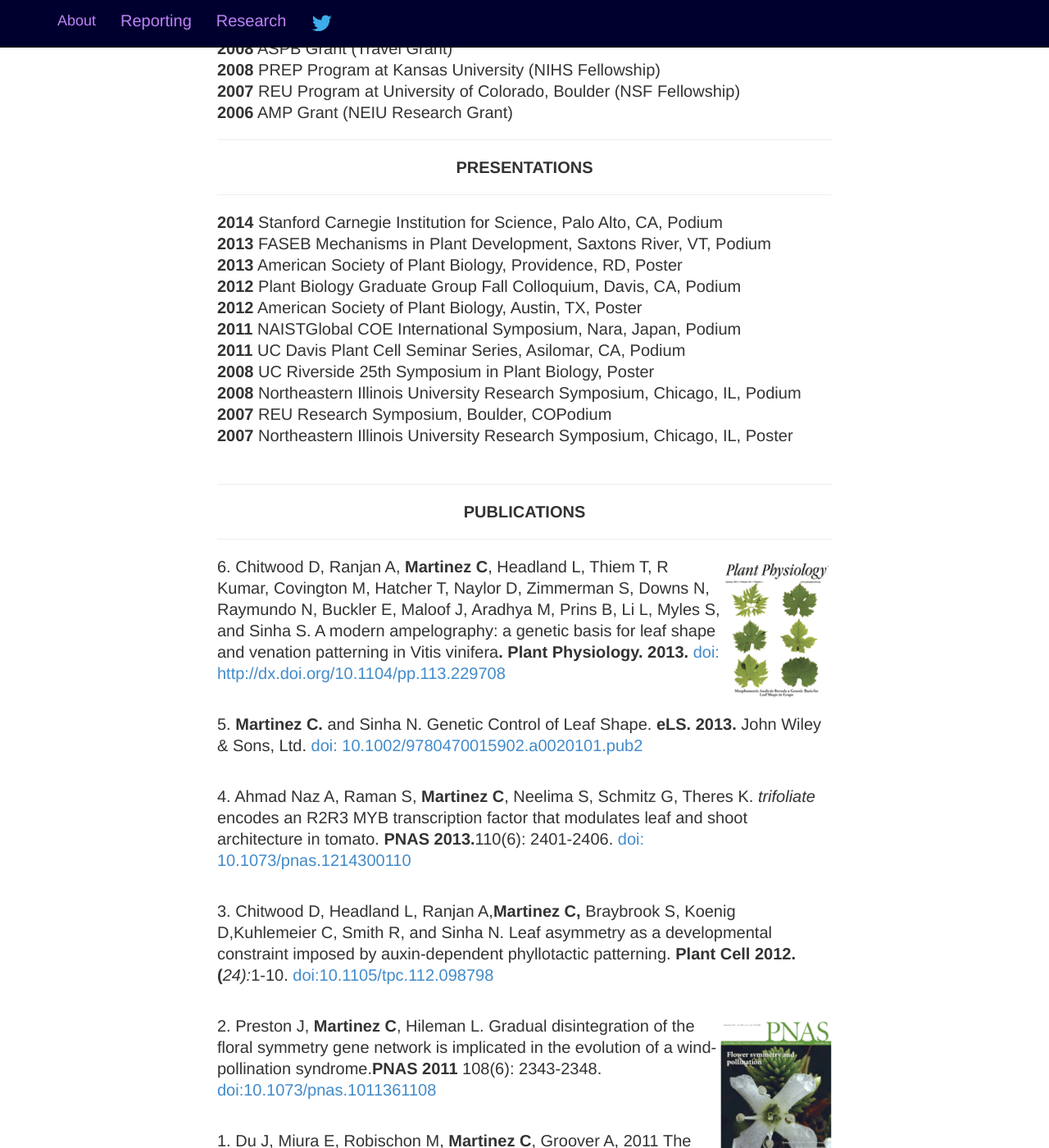
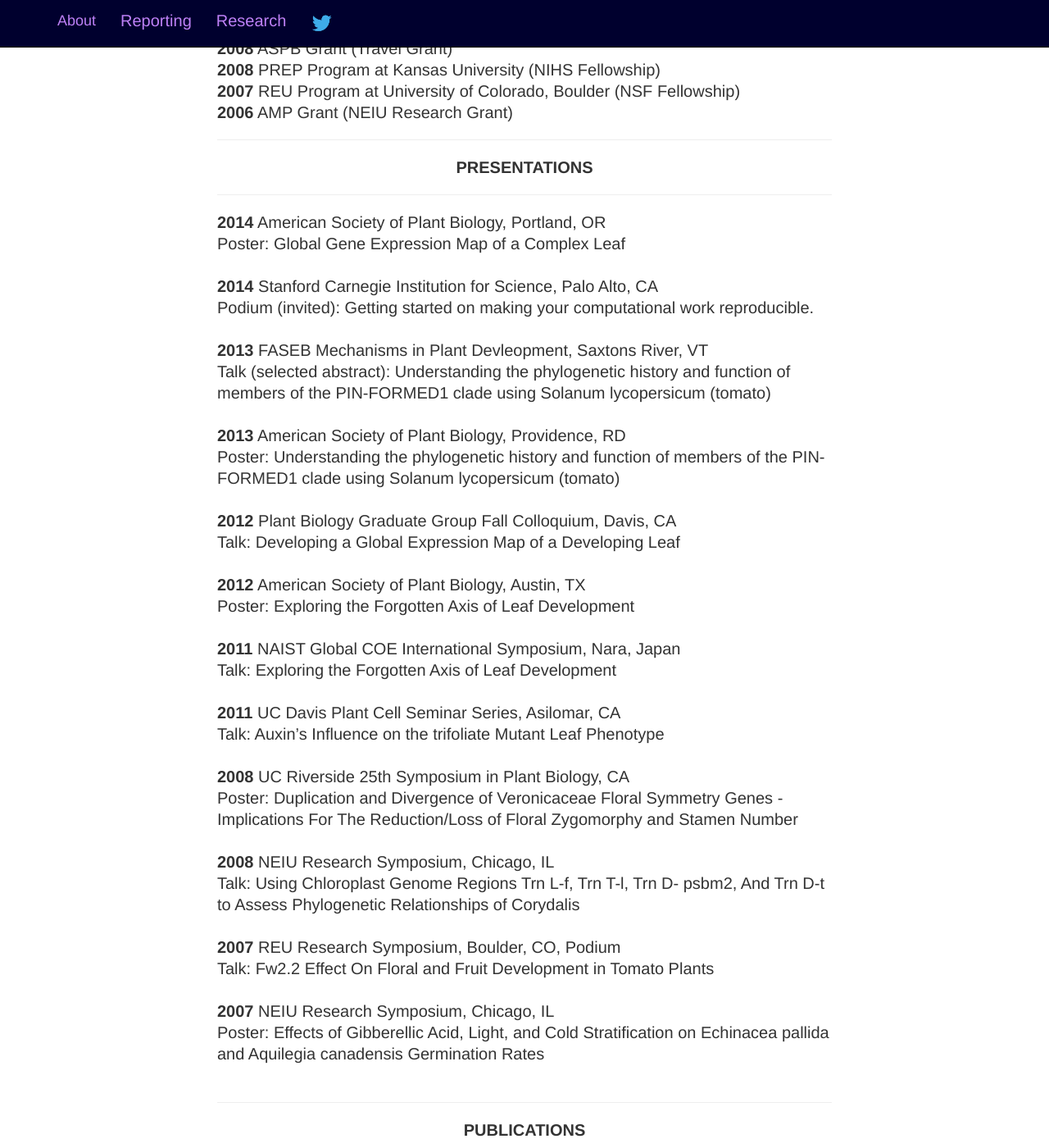
Before and after one commit to iamciera/creports, a Jekyll site: the page built from research/cv/index.html, in a window 1280 px wide and 1400 px high, scrolled down 1107 px. Shown: the whole window at 82% size. Built offline with Jekyll 4.4.1, drawn with Linux system fonts in a browser that asks for light colours; nearby versions of some CDN libraries; Markdown is read by kramdown in place of the engine named in the settings; some of the changed text lies outside the part shown.

Commit message:
updated CV

```diff
--- a/research/cv/index.html
+++ b/research/cv/index.html
@@ -60,17 +60,48 @@ layout: default
 				<hr />
 				<center><strong>PRESENTATIONS</strong></p></center>
 				<hr />
-				<b>2014</b>	  Stanford Carnegie Institution for Science, Palo Alto, CA, Podium <br />
-				<b>2013</b>   FASEB Mechanisms in Plant Development, Saxtons River, VT, Podium<br />
-				<b>2013</b>   American Society of Plant Biology, Providence, RD, Poster<br />
-				<b>2012</b>   Plant Biology Graduate Group Fall Colloquium, Davis, CA, Podium<br />
-				<b>2012</b>   American Society of Plant Biology, Austin, TX, Poster<br />
-				<b>2011</b>   NAISTGlobal COE International Symposium, Nara, Japan, Podium<br />
-				<b>2011</b>   UC Davis Plant Cell Seminar Series, Asilomar, CA, Podium<br />
-				<b>2008</b>   UC Riverside 25th Symposium in Plant Biology, Poster<br />
-				<b>2008</b>   Northeastern Illinois University Research Symposium, Chicago, IL, Podium<br />
-				<b>2007</b>   REU Research Symposium, Boulder, COPodium<br />
-				<b>2007</b>   Northeastern Illinois University Research Symposium, Chicago, IL, Poster<br />
+				<b>2014</b> American Society of Plant Biology, Portland, OR<br />
+				Poster: Global Gene Expression Map of a Complex Leaf<br />
+				<br />
+				<b>2014</b> Stanford Carnegie Institution for Science, Palo Alto, CA<br />
+				Podium (invited): Getting started on making your computational work reproducible.<br />
+				<br />
+				<b>2013</b> FASEB Mechanisms in Plant Devleopment, Saxtons River, VT <br />
+				Talk (selected abstract): Understanding the phylogenetic history and function
+				of members of the PIN-FORMED1 clade using Solanum lycopersicum (tomato) <br />
+				<br />
+				<b>2013</b> American Society of Plant Biology, Providence, RD<br />
+				Poster: Understanding the phylogenetic history and function of members of the
+				PIN-FORMED1 clade using Solanum lycopersicum (tomato) <br />
+				<br />
+				<b>2012</b> Plant Biology Graduate Group Fall Colloquium, Davis, CA<br />
+				Talk: Developing a Global Expression Map of a Developing Leaf <br />
+				<br />
+
+				<b>2012</b> American Society of Plant Biology, Austin, TX<br />
+				Poster: Exploring the Forgotten Axis of Leaf Development<br />
+				<br />
+				<b>2011</b> NAIST Global COE International Symposium, Nara, Japan<br />
+				Talk: Exploring the Forgotten Axis of Leaf Development <br />
+				<br />
+				<b>2011</b> UC Davis Plant Cell Seminar Series, Asilomar, CA<br />
+				Talk: Auxin’s Influence on the trifoliate Mutant Leaf Phenotype <br />
+				<br />
+				<b>2008</b> UC Riverside 25th Symposium in Plant Biology, CA<br />
+				Poster: Duplication and Divergence of Veronicaceae Floral Symmetry
+				Genes - Implications For The Reduction/Loss of Floral Zygomorphy and
+				Stamen Number <br />
+				<br />
+				<b>2008</b> NEIU Research Symposium, Chicago, IL<br />
+				Talk: Using Chloroplast Genome Regions Trn L-f, Trn T-l, Trn D-
+				psbm2, And Trn D-t to Assess Phylogenetic Relationships of Corydalis<br />
+				<br />
+				<b>2007</b> REU Research Symposium, Boulder, CO, Podium<br />
+				Talk: Fw2.2 Effect On Floral and Fruit Development in Tomato Plants <br />
+				<br />
+				<b>2007</b> NEIU Research Symposium, Chicago, IL<br />
+				Poster: Effects of Gibberellic Acid, Light, and Cold Stratification on
+				Echinacea pallida and Aquilegia canadensis Germination Rates<br />
 				<br />
 				<hr />
 				<center><strong>PUBLICATIONS</strong><br /></center>
@@ -90,6 +121,21 @@ layout: default
 				<p>1.  Du J, Miura E, Robischon M, <strong>Martinez C</strong>, Groover A, 2011 The Populus class III HD ZIP transcription Factor POPCORONA affects cell differentiation during secondary growth of woody stems. <strong>PLoS ONE 2011</strong> 6(2): e17458. <a href="http://www.plosone.org/article/info%3Adoi%2F10.1371%2Fjournal.pone.0017458">  doi:10.1371/journal.pone.001745</a></p>
 				<br />
 				<br />
+				<hr />
+				<center><p><strong>PROFFESIONAL DEVELOPMENT AND SERVICE </strong></p></center>
+				<hr />
+				<br />
+				<b>2014</b> Reviewer, New Phytologist <br />
+				<b>2014</b> Software Carpentry Course Helper, Portland, OR<br />
+				<b>2014</b> Software Carpentry Course Helper, Davis, CA<br />
+				<b>2014</b> rOpenSci Hackathon, San Fransisco, CA<br />
+				<b>2014</b> Technical Editor, Bioinformatics Data Skills by Vince Buffalo (O'Reilly)<br />
+				<b>2013</b> QB3 Python Course <br />
+				<b>2012</b> Plant Biology Graduate Group Selection Committee <br />
+				<b>2011</b> Reviewer, Molecular Biology and Evolution<br />
+				<b>2011</b> Plant Biology Graduate Group Selection Committee <br />
+				<b>2010</b> Plant Biology Graduate Colloquium and Social Organizer <br />
+
 				<hr />
 				<center><p><strong>TEACHING</strong></p></center>
 				<hr />
```
